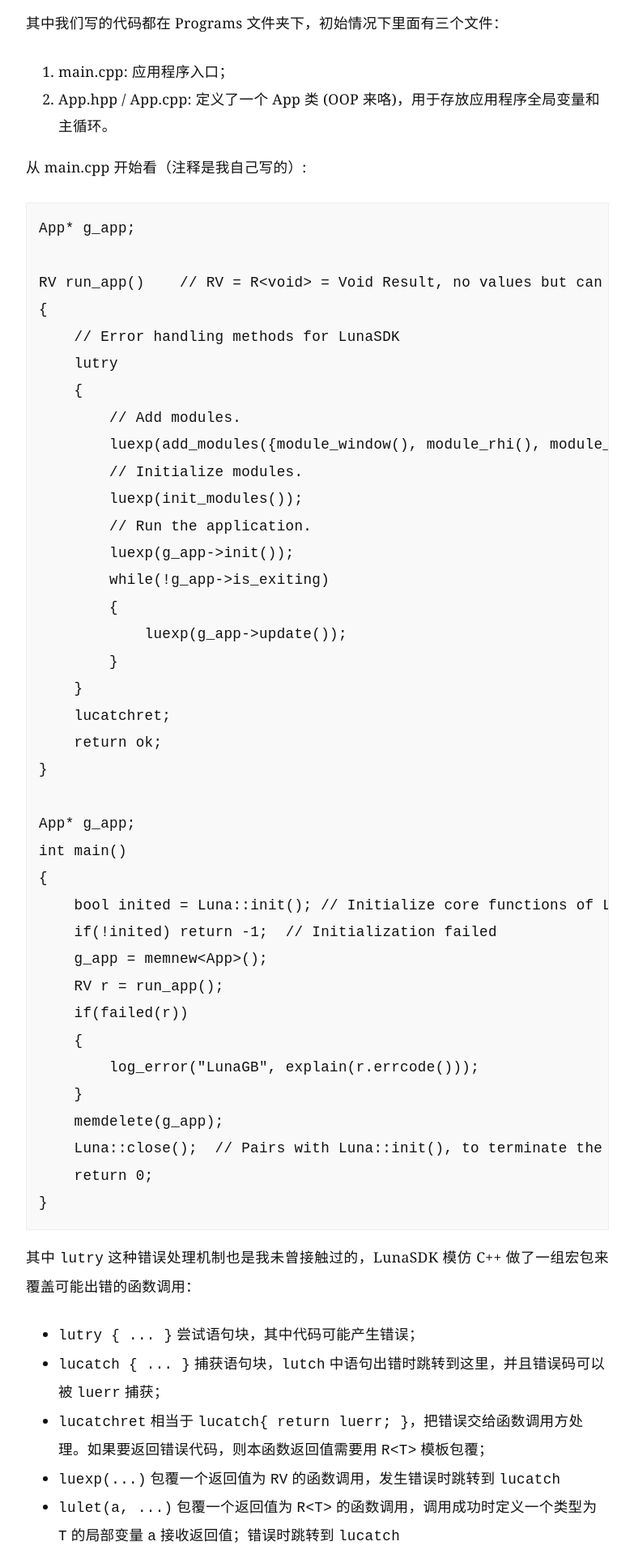
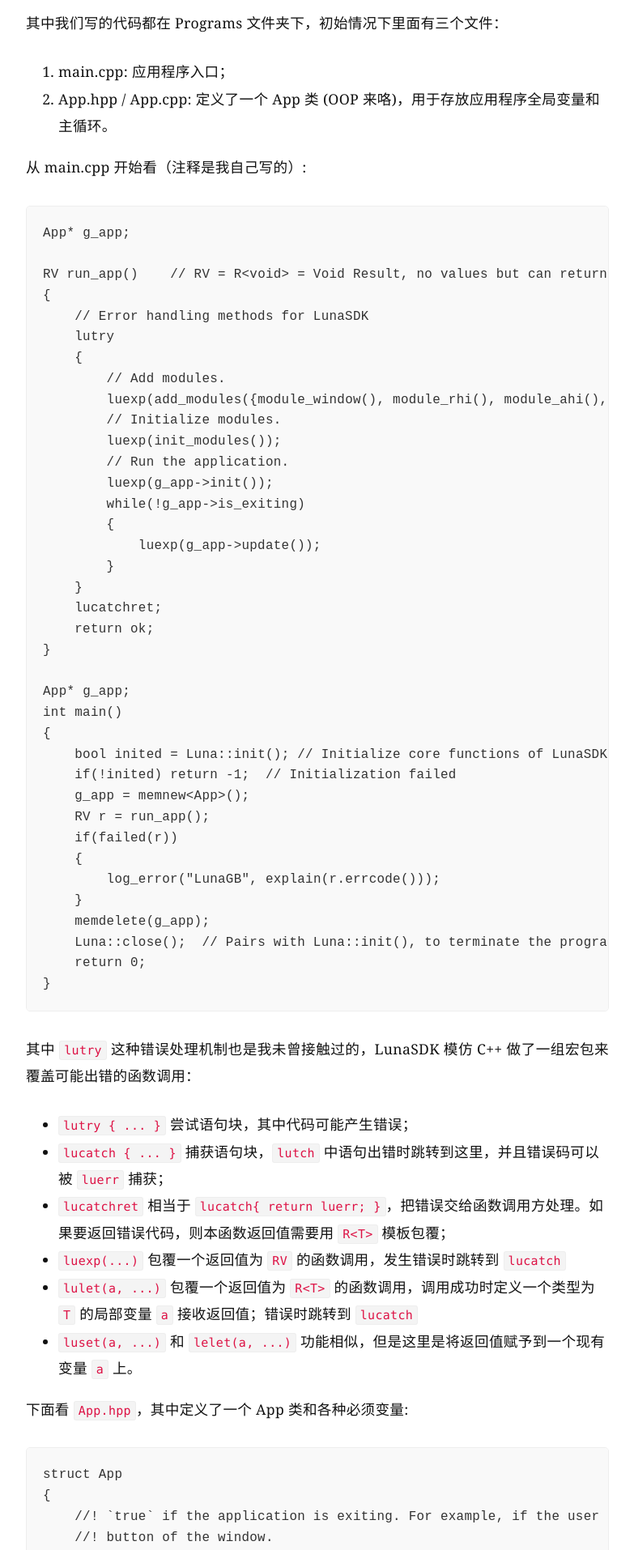
Before and after one commit to OnlyExtreme/onlyextreme.github.io, a Jekyll site: the page built from _posts/Projects/2025-1-14-Gameboy-Emulator-0.markdown, in a window 1280 px wide. Shown: the part 1108-3022 px from the top of the page at 81% size, without its empty margins (248-1031 px from the left). Built offline with Jekyll 4.4.1, drawn with Linux system fonts in a browser that asks for light colours; our own code applies the rules of GitHub Pages for plain Markdown files.

Commit message:
Code style

````diff
--- a/assets/css/style.css
+++ b/assets/css/style.css
@@ -123,6 +123,7 @@ a:hover {
 .collection-title:hover {
     text-decoration: underline;
     background: none; /* 侧边栏保持简洁，不一定非要黑底 */
+    color: #000;
 }
 .collection-desc {
     color: #888;
@@ -192,6 +193,50 @@ pre {
     padding: 15px;
     border: 1px solid #eee;
 }
+/* =========================================
+   代码样式控制区 (Code Styling)
+   ========================================= */
+
+/* 1. 行内代码 (Inline Code) - 比如文章里的 `print()` */
+p code, li code {
+    font-family: "CodeNewRoman", "Menlo", "Consolas", "Monaco", monospace; /* 字体 */
+    font-size: 0.85em;              /* 字号：通常比正文小一点更精致 */
+    background-color: #f4f4f4;      /* 背景色：浅灰 */
+    color: #d14;                    /* 文字颜色：比如设为深红 (Jekyll默认风格) 或者 #333 */
+    padding: 2px 5px;               /* 内边距：让背景稍微宽一点 */
+    border-radius: 3px;             /* 圆角 */
+    border: 1px solid #eee;         /* 细边框 */
+}
+
+/* 2. 大段代码块 (Code Blocks) - 比如 ```python ... ``` */
+pre {
+    font-family: "CodeNewRoman", "Menlo", "Consolas", "Monaco", monospace;
+    font-size: 0.9em;               /* 字号 */
+    line-height: 1.5;               /* 行高 */
+
+    background: #f9f9f9;            /* 背景色：整块代码的背景 */
+    color: #333;                    /* 代码文字颜色 */
+
+    padding: 20px;                  /* 内边距：文字离边框的距离 */
+    border: 1px solid #eee;         /* 边框颜色 */
+    border-radius: 5px;             /* 边框圆角 */
+
+    margin: 30px 0;                 /* 上下外边距：代码块与正文的距离 */
+
+    /* 必须保留：防止代码撑破页面 */
+    max-width: 100%;
+    overflow-x: auto;               /* 超出显示横向滚动条 */
+    white-space: pre;
+}
+
+/* 3. (可选) 代码高亮颜色微调 */
+/* 如果你觉得 Jekyll 默认的高亮颜色太刺眼，可以在这里统一调整 */
+pre code {
+    border: none;           /* 去掉 pre 内部 code 的边框，避免双重边框 */
+    background: transparent;/* 去掉 pre 内部 code 的背景 */
+    padding: 0;
+    color: inherit;
+}
 
 /* --- 响应式 --- */
 @media (max-width: 1100px) {
````
